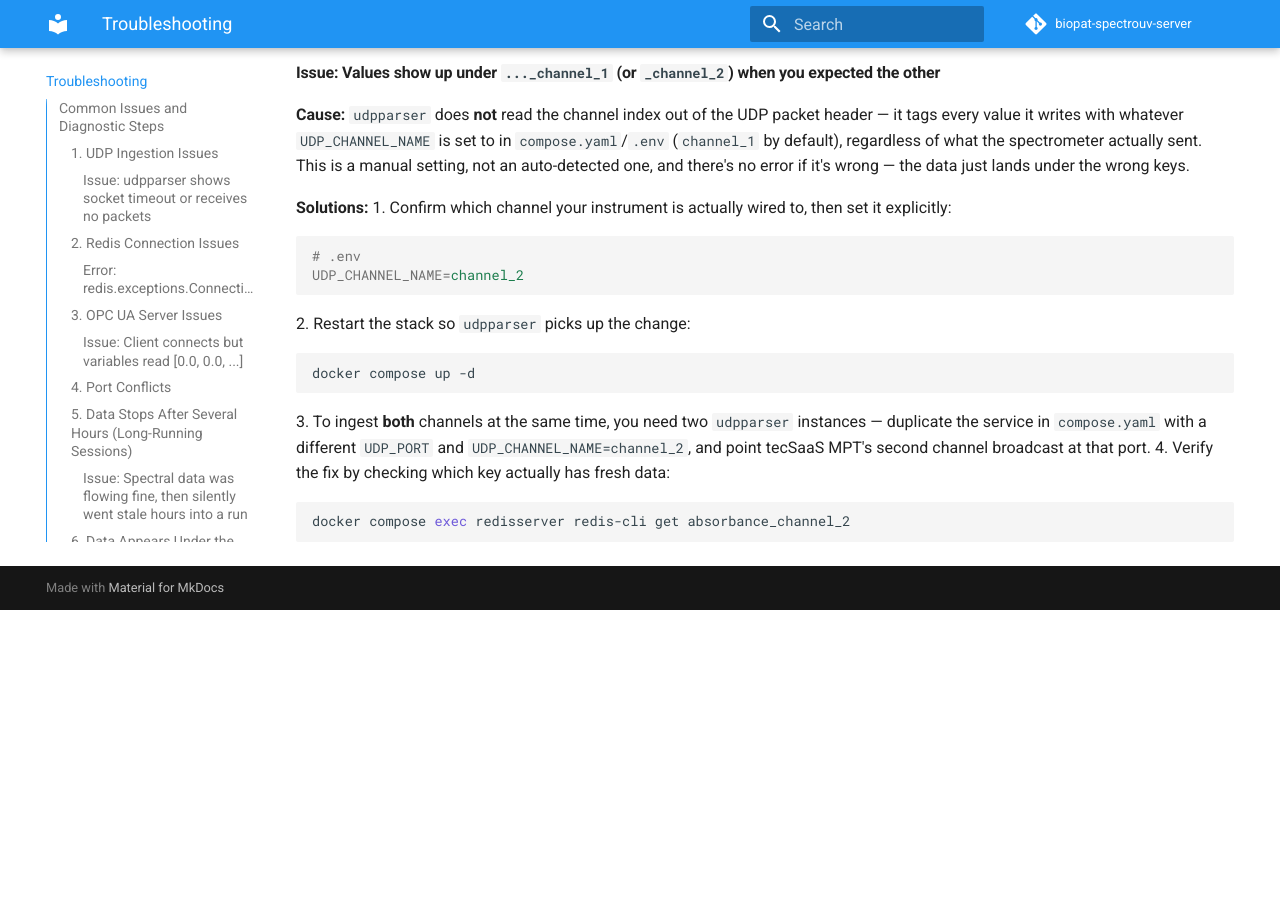
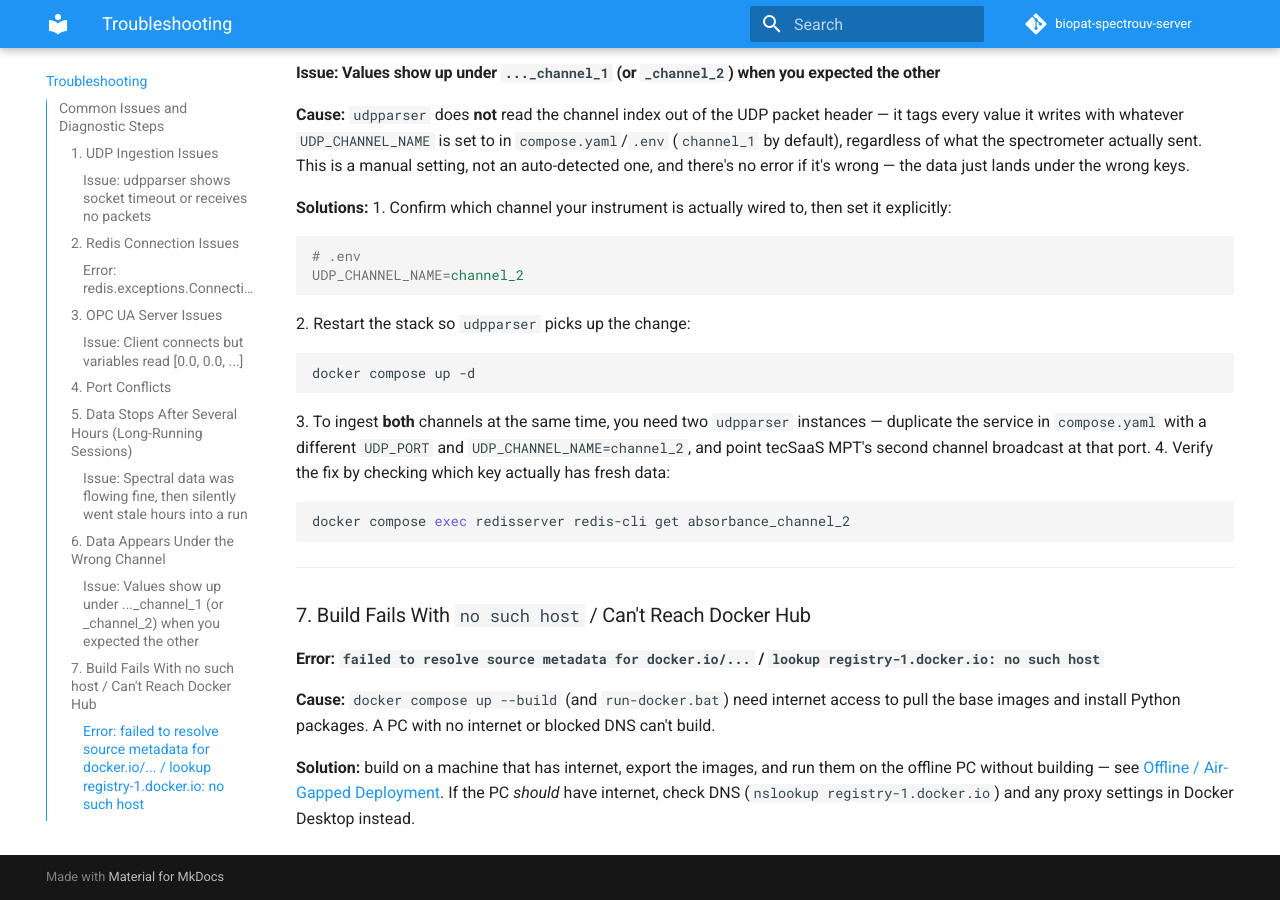
Before and after one commit to Sir-Narwhal/biopat-spectrouv-server, an MkDocs documentation site: the page built from docs/troubleshooting.md, in a window 1280 px wide and 900 px high, scrolled down 2616 px. Built offline with MkDocs 1.6.1 and Material for MkDocs 9.7.7, drawn with Linux system fonts in a browser that asks for light colours; comment, search, counter and statistics services are not loaded; before the commit the page ends 3226 px from its top, so only the background shows below that.

Commit message:
feat: support offline deployment from exported Docker image archives (#26)
Adds compose.offline.yaml and run-docker-offline.bat so the stack can be
started on a PC with no internet access from images loaded out of the
.tar files produced by export-docker-images.bat (loaded with
import-docker-images.bat). Documents the workflow in docs/setup.md and
adds a troubleshooting entry for "no such host" registry errors.

Co-authored-by: Claude Sonnet 5.5 <noreply@anthropic.com>

````diff
--- a/docs/setup.md
+++ b/docs/setup.md
@@ -67,6 +67,31 @@ MPT Guardian must run on the **same Windows PC** as the tec5 tecSaaS MPT softwar
 
 ---
 
+## Offline / Air-Gapped Deployment
+
+If the Windows PC can't reach Docker Hub (for example a locked-down lab PC), **don't build on it** — `docker compose up --build` has to download base images and Python packages, and fails with errors like `lookup registry-1.docker.io: no such host`. Instead, build once on a machine with internet access, export the images to `.tar` files, and load them on the offline PC.
+
+**On a machine with internet and Docker running:**
+
+```bat
+export-docker-images.bat          rem or: export-docker-images.bat 1.0.1
+```
+
+This builds the `udpparser`, `opcserver` and `udphelper` images from `app/Dockerfile`, pulls `redis:7-alpine`, and saves each as a `.tar` in `dist\docker-images\`.
+
+**On the offline PC** (copy the `dist\docker-images` folder and the repo, including `compose.offline.yaml`, across):
+
+```bat
+import-docker-images.bat           rem loads every .tar with "docker load"
+run-docker-offline.bat             rem or: run-docker-offline.bat 1.0.1
+```
+
+`run-docker-offline.bat` starts the stack from `compose.offline.yaml`, which uses the loaded images (`pull_policy: never`) and never builds or pulls. The image tag must match the one used when exporting (`latest` if you didn't pass one). Use this instead of `run-docker.bat` on the offline PC.
+
+> `compose.offline.yaml` mirrors the service settings in `compose.yaml` — keep the two in sync when changing ports, environment variables, or services.
+
+---
+
 ## Port Mappings
 
 Ensure the following firewall ports are open on the server host:
--- a/docs/troubleshooting.md
+++ b/docs/troubleshooting.md
@@ -129,3 +129,12 @@ If port `4841` (OPC UA) or `20202` (UDP) is already in use by another applicatio
    ```bash
    docker compose exec redisserver redis-cli get absorbance_channel_2
    ```
+
+---
+
+### 7. Build Fails With `no such host` / Can't Reach Docker Hub
+
+#### Error: `failed to resolve source metadata for docker.io/...` / `lookup registry-1.docker.io: no such host`
+**Cause:** `docker compose up --build` (and `run-docker.bat`) need internet access to pull the base images and install Python packages. A PC with no internet or blocked DNS can't build.
+
+**Solution:** build on a machine that has internet, export the images, and run them on the offline PC without building — see [Offline / Air-Gapped Deployment](setup.md#offline-air-gapped-deployment). If the PC *should* have internet, check DNS (`nslookup registry-1.docker.io`) and any proxy settings in Docker Desktop instead.
````
Also changed, not shown: compose.offline.yaml (added, +66 -0 lines), 1 other file.
